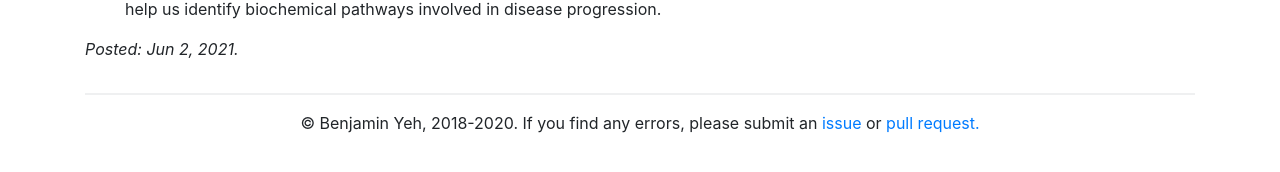
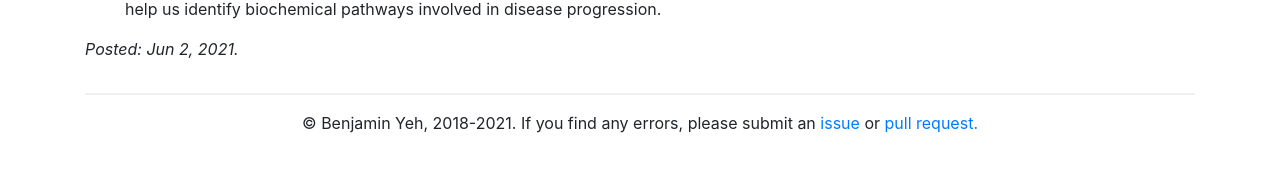
Before and after one commit to bentyeh/bentyeh.github.io, a Jekyll site: the page built from _projects/research_annes-msi.md, in a window 1280 px wide. Shown: the part 316-488 px from the top of the page. Built offline with Jekyll 4.4.1, drawn with Linux system fonts in a browser that asks for light colours; nearby versions of some CDN libraries.

Commit message:
Update dates for footer and research projects. Add paper and code links for Kornberg PADDLE project. Add support for open-access links in projects.

```diff
--- a/_includes/footer.html
+++ b/_includes/footer.html
@@ -1,4 +1,4 @@
 <footer class="site-footer text-center">
   <hr>
-  <span>&copy; Benjamin Yeh, 2018-2020. If you find any errors, please submit an <a href="{{ site.github.repository_url }}/issues">issue</a> or <a href="{{ site.github.repository_url }}/pulls">pull request.</a></span>
+  <span>&copy; Benjamin Yeh, 2018-2021. If you find any errors, please submit an <a href="{{ site.github.repository_url }}/issues">issue</a> or <a href="{{ site.github.repository_url }}/pulls">pull request.</a></span>
 </footer>
```
Also changed, not shown: _pages/projects.md (+1 -0 lines), _projects/research_annes-msi.md (+1 -1 lines), _projects/research_kornberg-tfs.md (+7 -1 lines).
